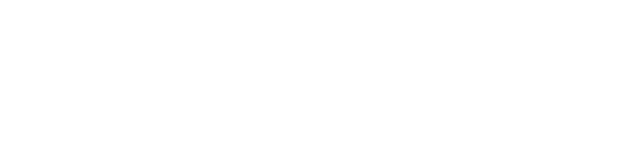
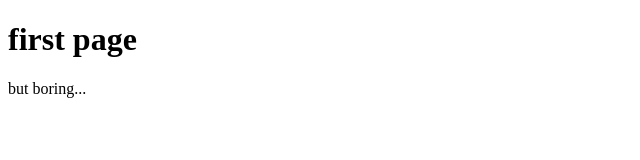
Before and after one commit to hadasa619/test2, a plain HTML site: page index.html in a window 1280 px wide. Shown: the whole page, without its empty margins (0-640 px from the left). Drawn offline with Linux system fonts and the light colour scheme.

Commit message:
another text and html elements

```diff
--- a/index.html
+++ b/index.html
@@ -6,6 +6,7 @@
     <title>Document</title>
 </head>
 <body>
-
+    <h1>first page</h1>
+    <p>but boring...</p>
 </body>
 </html>
```
Also changed, not shown: myText.txt.
